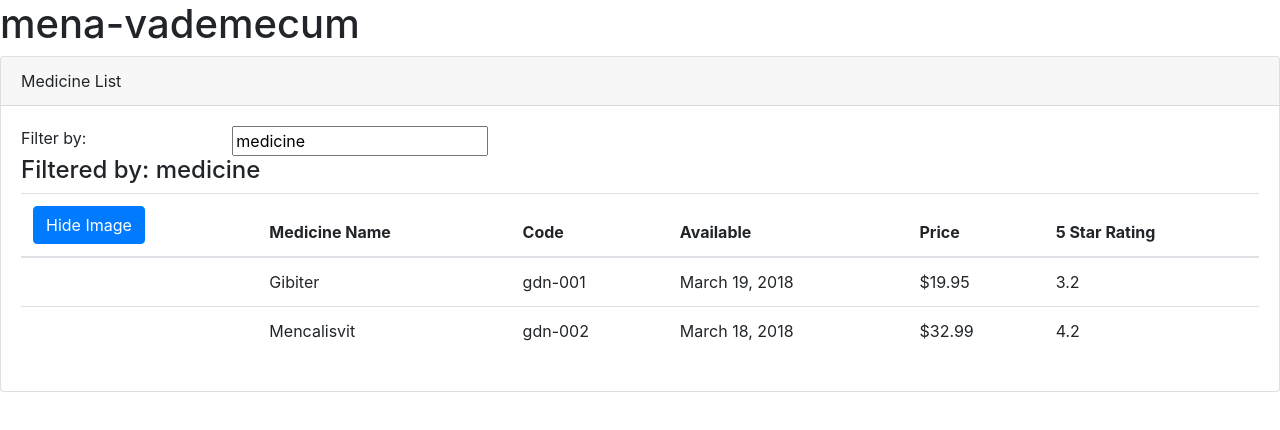
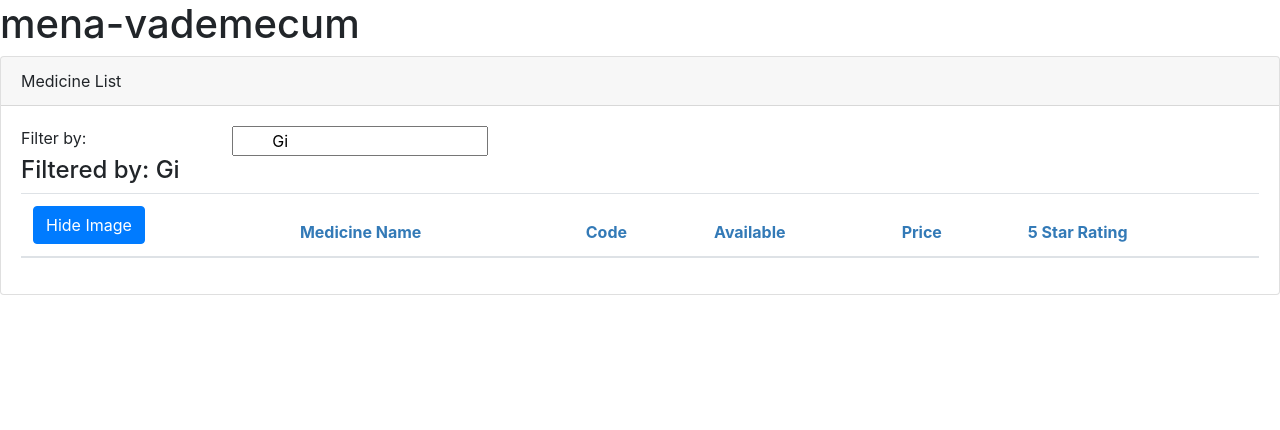
Before and after one commit to mhungc/Angular-Basic, an Angular app in the folder Final/mena-vademecum/: page / in a window 1280 px wide. Shown: the top 430 px of the page. Built offline with nearby package versions, Linux system fonts and the light colour scheme.

Commit message:
Added String Typing y interfaces, styles for medicines list template, added onInit Lifecycle hooks

```diff
--- a/Final/mena-vademecum/src/app/app.module.ts
+++ b/Final/mena-vademecum/src/app/app.module.ts
@@ -4,11 +4,13 @@ import { FormsModule } from '@angular/forms';
 
 import { AppComponent } from './app.component';
 import { MedicineListComponent } from './medicines/medicine-list.component';
+import { ConvertToSpacesPipe } from './shared/convert-to-spaces.pipe';
 
 @NgModule({
   declarations: [
     AppComponent,
-    MedicineListComponent
+    MedicineListComponent,
+    ConvertToSpacesPipe
   ],
   imports: [
     BrowserModule,
--- a/Final/mena-vademecum/src/app/medicines/medicine-list-component.html
+++ b/Final/mena-vademecum/src/app/medicines/medicine-list-component.html
@@ -31,7 +31,7 @@
           </tr>
         </thead>
         <tbody>
-          <tr *ngFor="let medicine of medicines">
+          <tr *ngFor="let medicine of filteredMedicines">
             <td>
               <img
                 *ngIf="showImage"
@@ -45,7 +45,7 @@
               {{ medicine.medicineName }}
             </td>
             <td>
-              {{ medicine.medicineCode | lowercase }}
+              {{ medicine.medicineCode | lowercase | convertToSpaces: '-' }}
             </td>
             <td>{{ medicine.releaseDate }}</td>
             <td>{{ medicine.price | currency:'USD':'symbol':'1.2-2'}}</td>
--- /dev/null
+++ b/Final/mena-vademecum/src/app/medicines/medicine-list.component.css
@@ -0,0 +1,3 @@
+thead {
+  color: #337AB7;
+}
--- a/Final/mena-vademecum/src/app/medicines/medicine-list.component.ts
+++ b/Final/mena-vademecum/src/app/medicines/medicine-list.component.ts
@@ -1,15 +1,28 @@
-import { Component } from '@angular/core';
+import { Component, OnInit } from '@angular/core';
+import { IMedicine } from './medicine';
 @Component({
   selector: 'app-medicines',
-  templateUrl: './medicine-list-component.html'
+  templateUrl: './medicine-list-component.html',
+  styleUrls: ['./medicine-list.component.css']
 })
-export class MedicineListComponent {
+export class MedicineListComponent implements OnInit {
   pageTitle: string = 'Medicine List';
   imageWidth: number = 50;
   imageMargin: number = 50;
   showImage: boolean = false;
-  listFilter: string = 'medicine';
-  medicines: any[] = [
+
+  _listFilter = '';
+  get listFilter(): string {
+    return this._listFilter;
+  }
+  set listFilter(value: string) {
+    this._listFilter = value;
+    this.filteredMedicines = this.listFilter ? this.performFilter(this.listFilter) : this.medicines;
+  }
+
+  filteredMedicines: IMedicine[] = [];
+
+  medicines: IMedicine[] = [
     {
       medicineId: 1,
       medicineName: 'Gibiter',
@@ -33,7 +46,22 @@ export class MedicineListComponent {
     }
   ];
 
+  constructor(){
+    this.filteredMedicines = this.medicines;
+    this.listFilter = '	Gi';
+  }
+
+  ngOnInit(): void {
+   console.log('on init on medicine List Component');
+  }
+
   toggleImage(): void {
     this.showImage = !this.showImage;
   }
+
+  performFilter(filterBy: string): IMedicine[] {
+    filterBy = filterBy.toLocaleLowerCase();
+    return this.medicines.filter((product: IMedicine) =>
+      product.medicineName.toLocaleLowerCase().indexOf(filterBy) !== -1);
+  }
 }
--- /dev/null
+++ b/Final/mena-vademecum/src/app/medicines/medicine.ts
@@ -0,0 +1,10 @@
+export interface IMedicine {
+  medicineId: number;
+  medicineName: string;
+  medicineCode: string;
+  releaseDate: string;
+  price: number;
+  description: string;
+  starRating: number;
+  imageUrl: string;
+}
--- /dev/null
+++ b/Final/mena-vademecum/src/app/shared/convert-to-spaces.pipe.ts
@@ -0,0 +1,11 @@
+import { Pipe, PipeTransform } from '@angular/core';
+
+@Pipe({
+  name: 'convertToSpaces'
+})
+export class ConvertToSpacesPipe implements PipeTransform {
+
+  transform(value: string, character: string): string {
+    return value.replace(character, ' ');
+  }
+}
```
